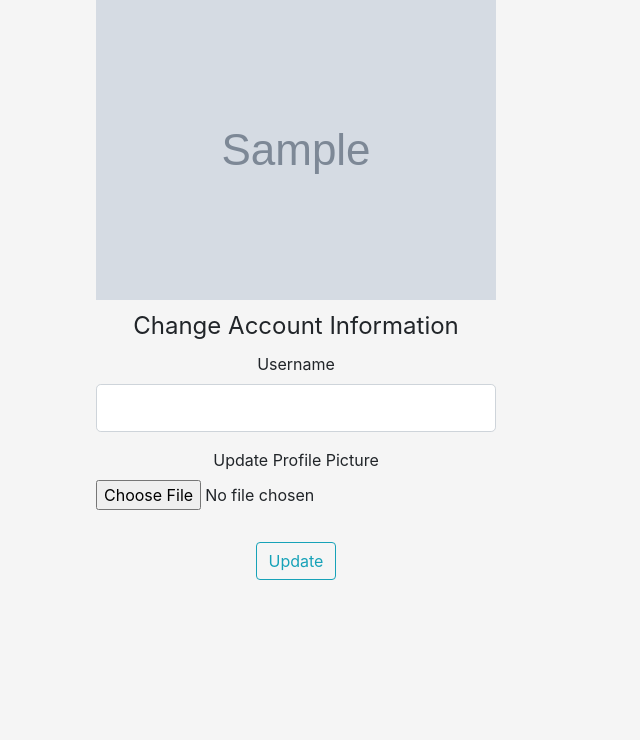
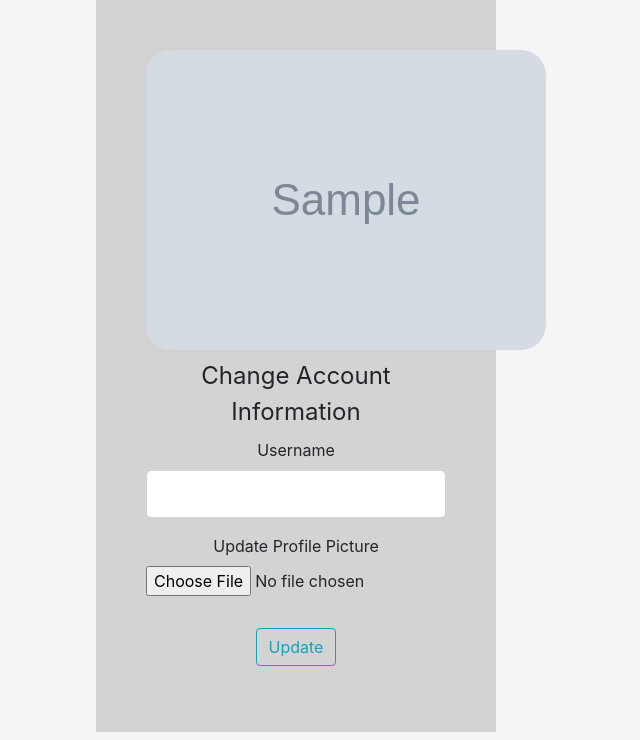
Before and after one commit to KaylaCharky/SOEN-341, a Flask app: template app/templates/account.html in a window 1280 px wide. Shown: the part 60-800 px from the top of the page, without its empty margins (344-984 px from the left). Run offline with Flask 2, Linux system fonts and the light colour scheme; the template is opened without the code that fills it: values that come from a table or form of the project are taken from there, most other values are stand-ins (such as "Sample title", 1, 10 or a date in 2020); grey boxes marked "Sample" are stand-in pictures; some libraries are stand-ins or nearby versions.

Commit message:
#55 Added css styling to account update page

```diff
--- a/app/static/main.css
+++ b/app/static/main.css
@@ -70,16 +70,10 @@ body {
    margin-left: auto;
    margin-right: auto;
    width: 400px;
+   background-color: lightgray;
+   padding: 50px;
  }
 
- .form-group {
-   text-align: center;
-   margin-left: auto;
-   margin-right: auto;
-   width: 400px;
+ img{
+   border-radius: 25px;
  }
- .post-view {
-   text-align: center;
-   margin-left: auto;
-   margin-right: auto;
- }
--- a/app/templates/account.html
+++ b/app/templates/account.html
@@ -1,6 +1,7 @@
 {% extends "base.html" %}
 
 {% block content %}
+<link rel="stylesheet" text="type/css" href="{{url_for ('static', filename='main.css')}}">
  <div class="content-section">
      <div>
          <img src="{{ image_file }}">
```
